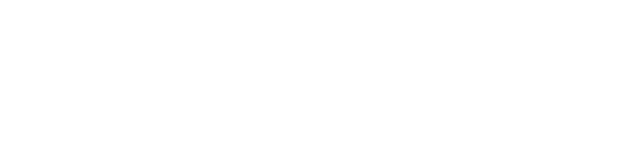
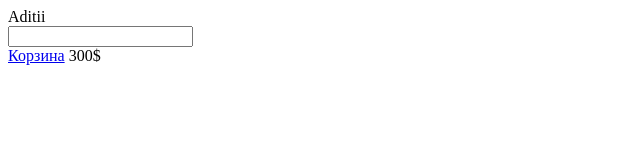
Before and after one commit to alextishin/aditii_project, a plain HTML site: page index.html in a window 1280 px wide. Shown: the whole page, without its empty margins (0-640 px from the left). Drawn offline with Linux system fonts and the light colour scheme.

Commit message:
каркас шапки

```diff
--- a/index.html
+++ b/index.html
@@ -5,6 +5,15 @@
     <title>Aditii</title>
 </head>
 <body>
-
+    <div class="page-wrapper">
+        <div class="page-header">
+            <span class="page-header__logo">Aditii</span>
+            <form class="page-header__search-form">
+                <input type="search" name="search">
+            </form>
+            <a href="#">Корзина</a>
+            <span class="page-header__amount">300$</span>
+        </div>
+    </div>
 </body>
 </html>
```
